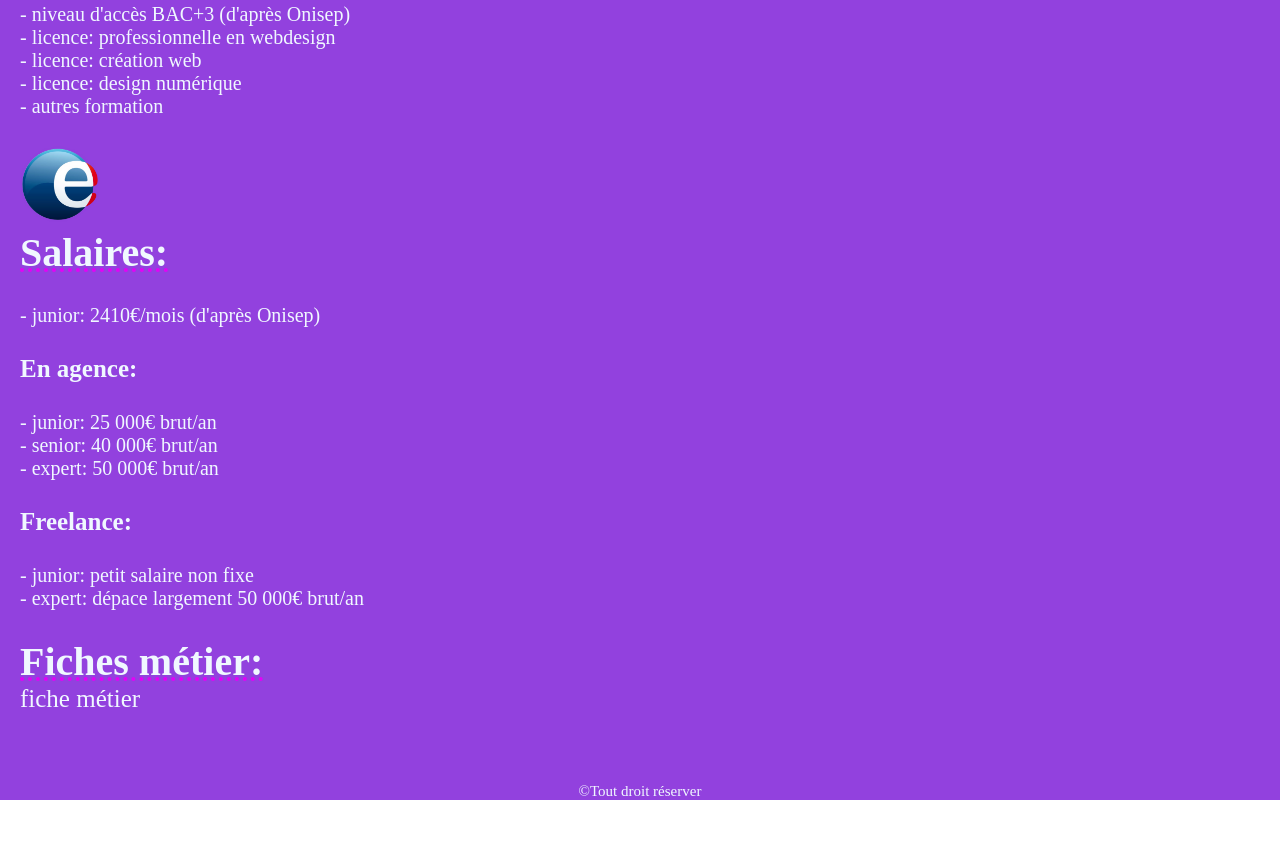
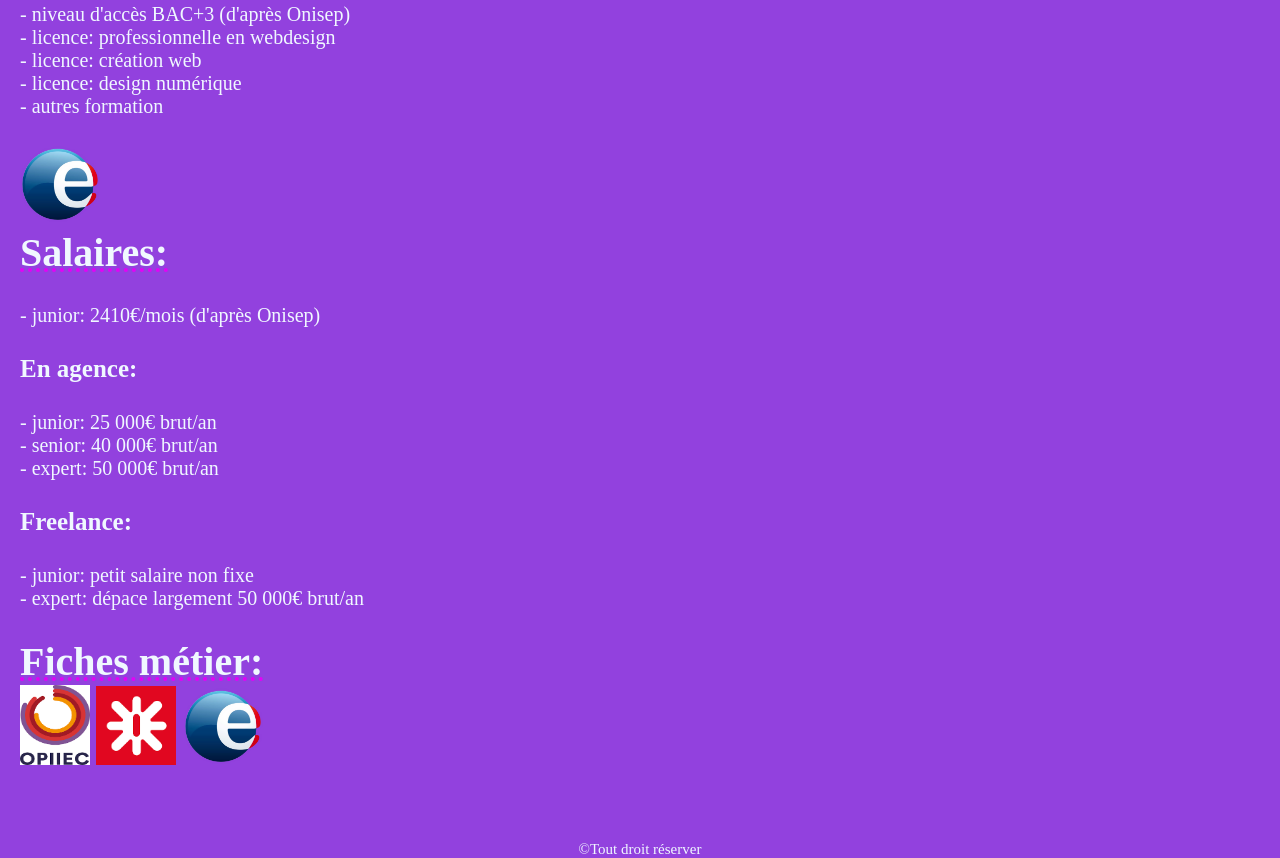
Before and after one commit to marie-josee67/Fiche_metier_Web_Designer, a plain HTML site: page Phase_3.html in a window 1280 px wide. Shown: the part 1318-2176 px from the top of the page. Before the commit the page ends 2118 px from the top, so only its background shows below. Drawn offline with Linux system fonts and the light colour scheme.

Commit message:
Rajout des images de liens vers les pdf.

```diff
--- a/Phase_3.html
+++ b/Phase_3.html
@@ -108,7 +108,11 @@
 
                     <h2>Fiches métier:</h2>
 
-                        <a href="./img/Webdesigner_fiche_métier.pdf" target="_blank" rel="noopener noreferrer">fiche métier</a>
+                        <a href="./img/Webdesigner_fiche_métier.pdf" target="_blank" rel="noopener noreferrer"><img src="./img/opiiec.png" height="80" width="70" alt=""></a>
+
+                        <a href="./img/webdesigner - Onisep_fiche_metier_3.pdf" target="_blank" rel="noopener noreferrer"><img src="./img/onisep.png" width="80" alt=""></a>
+
+                        <a href="/img/Web_designer_fiche_metier_2.pdf" target="_blank" rel="noopener noreferrer"><img src="./img/icon_pole_emploi.png" width="80" alt=""></a>
                 </div>
             </section>
 
```
Also changed, not shown: img/onisep.png (added), img/opiiec.png (added).
